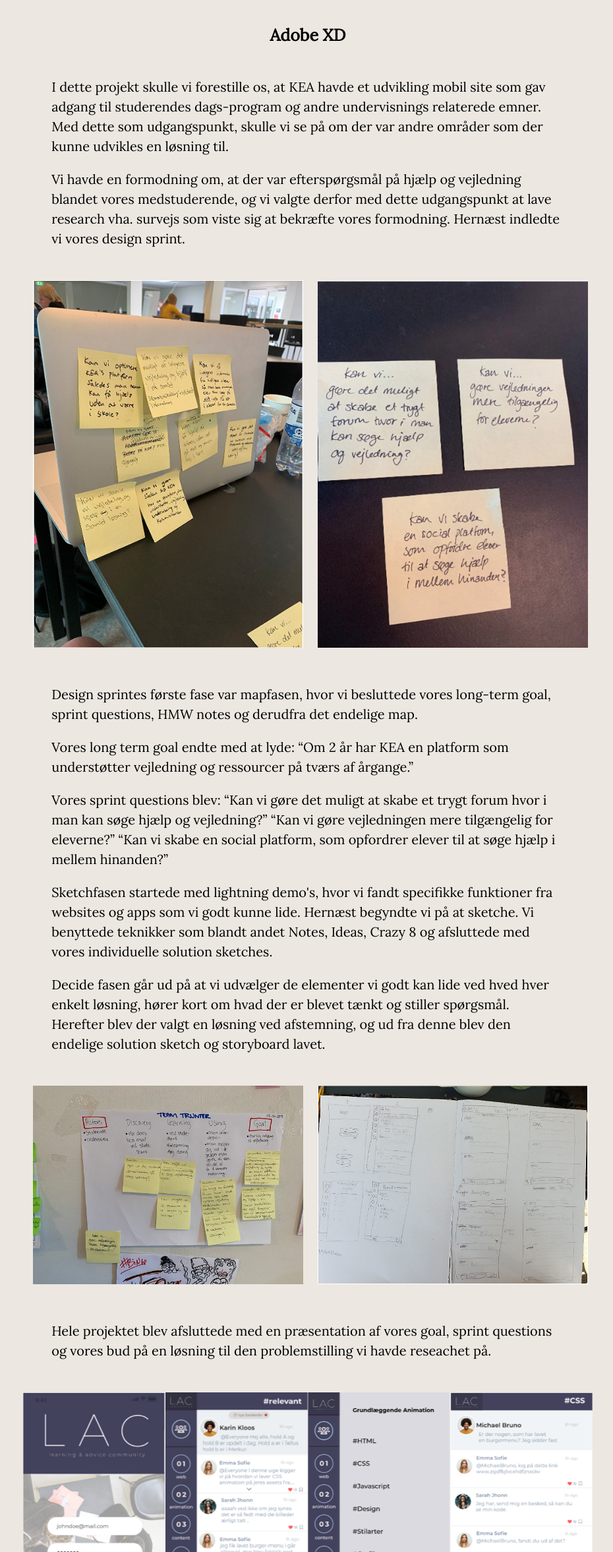
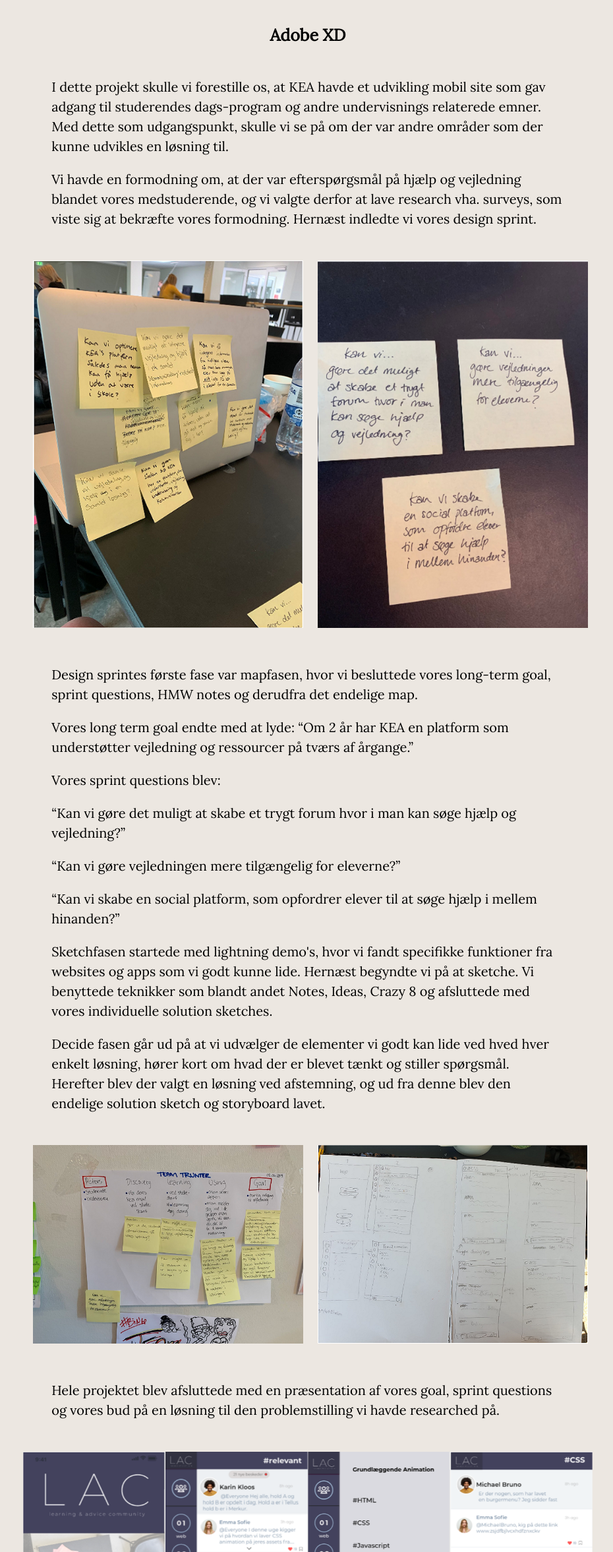
Before and after one commit to BigMoneyBigCars/PortfolioEksamen, a plain HTML site: page nativeApp.html in a window 1280 px wide. Shown: the part 827-3180 px from the top of the page at 66% size, without its empty margins (281-1211 px from the left). Drawn offline with nearby package versions, Linux system fonts and the light colour scheme.

Commit message:
helt færdig

```diff
--- a/nativeApp.html
+++ b/nativeApp.html
@@ -63,7 +63,7 @@
                 </div>
                 <div class="foerstetekst">
                     <p>I dette projekt skulle vi forestille os, at KEA havde et udvikling mobil site som gav adgang til studerendes dags-program og andre undervisnings relaterede emner. Med dette som udgangspunkt, skulle vi se på om der var andre områder som der kunne udvikles en løsning til. </p>
-                    <p>Vi havde en formodning om, at der var efterspørgsmål på hjælp og vejledning blandet vores medstuderende, og vi valgte derfor med dette udgangspunkt at lave research vha. survejs som viste sig at bekræfte vores formodning. Hernæst indledte vi vores design sprint.</p>
+                    <p>Vi havde en formodning om, at der var efterspørgsmål på hjælp og vejledning blandet vores medstuderende, og vi valgte derfor at lave research vha. surveys, som viste sig at bekræfte vores formodning. Hernæst indledte vi vores design sprint.</p>
                 </div>
                 <div class="andetbillede">
                     <div class="billede_left"> <img src="billeder/NativeApp/hmw1.PNG" alt="billede fra swiss style"></div>
@@ -76,8 +76,12 @@
                     <p>Vores long term goal endte med at lyde: “Om 2 år har KEA en
                         platform som understøtter vejledning og ressourcer på tværs af årgange.”
                     </p>
-                    <p> Vores sprint questions blev: “Kan vi gøre det muligt at skabe et trygt forum hvor i man kan søge hjælp og vejledning?”
-                        “Kan vi gøre vejledningen mere tilgængelig for eleverne?”
+                    <p> Vores sprint questions blev:</p>
+                    <p> “Kan vi gøre det muligt at skabe et trygt forum hvor i man kan søge hjælp og vejledning?”
+                    </p>
+                    <p>
+                        “Kan vi gøre vejledningen mere tilgængelig for eleverne?”</p>
+                    <p>
                         “Kan vi skabe en social platform, som opfordrer elever til at søge hjælp i mellem hinanden?”
                     </p>
                     <p>Sketchfasen startede med lightning demo's, hvor vi fandt specifikke funktioner fra websites og apps som vi godt kunne lide. Hernæst begyndte vi på at sketche. Vi benyttede teknikker som blandt andet Notes, Ideas, Crazy 8 og afsluttede med vores individuelle solution sketches. </p>
@@ -95,7 +99,7 @@
                 </div>
                 <div class="tredjetekst">
                     <p>
-                        Hele projektet blev afsluttede med en præsentation af vores goal, sprint questions og vores bud på en løsning til den problemstilling vi havde reseachet på.
+                        Hele projektet blev afsluttede med en præsentation af vores goal, sprint questions og vores bud på en løsning til den problemstilling vi havde researched på.
                     </p>
                 </div>
 
```
Also changed, not shown: aabenbarRedesign.html (+4 -2 lines), aabenbarVideo.html (+1 -3 lines), moleInfestedFarm.html (+1 -5 lines), sexOgSamfund.html (+4 -2 lines), webPrototype.html (+3 -3 lines).
